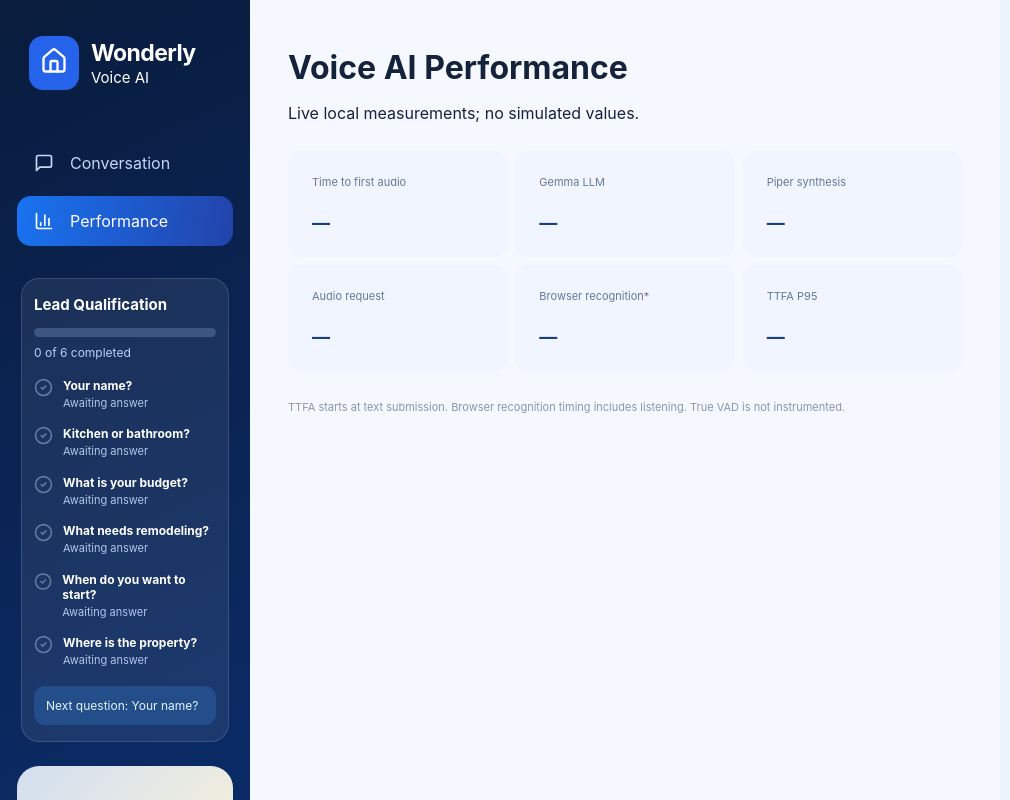
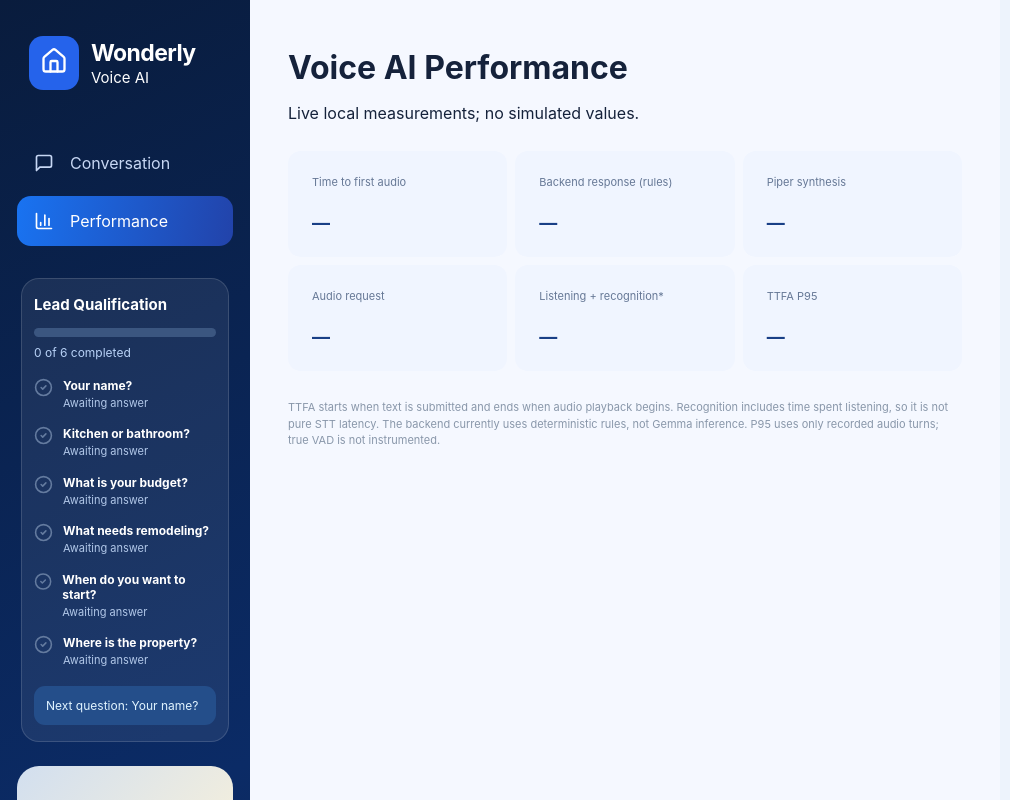
Before and after one commit to ShekharBlueWorld/wonderly-voice-ai, a React (Vite) app in the folder frontend/: page / in a window 1280 px wide. Both pictures are taken after a click on the button "Performance". Shown: the top 800 px of the page, without its empty margins (0-1010 px from the left). Built offline with nearby package versions, Linux system fonts and the light colour scheme.

Commit message:
Correct voice performance metric names and measurement explanations

```diff
--- a/frontend/src/main.jsx
+++ b/frontend/src/main.jsx
@@ -94,7 +94,7 @@ function App(){
  {error&&<div className="error">{error}</div>}
  <form className="composer" onSubmit={e=>{e.preventDefault();send()}}><input placeholder="Ask about your remodeling project..." value={input} onChange={e=>setInput(e.target.value)}/><button type="button" className="sound" onClick={()=>{setMuted(!muted);if(audio.current&&!muted){audio.current.pause();setSpeaking(false)}}}>{muted?<VolumeX size={21}/>:<Volume2 size={21}/>}</button><button type="submit" disabled={busy||!input.trim()} className="send"><Send size={21}/></button></form>
  </section></main>}
- {view==="Performance"&&<main className="center performancepage"><h1>Voice AI Performance</h1><p>Live local measurements; no simulated values.</p><div className="metricgrid"><div><small>Time to first audio</small><strong>{ttfa===null?'—':ttfa+' ms'}</strong></div><div><small>Gemma LLM</small><strong>{llm===null?'—':llm+' ms'}</strong></div><div><small>Piper synthesis</small><strong>{ttsEngine===null?'—':ttsEngine+' ms'}</strong></div><div><small>Audio request</small><strong>{tts===null?'—':tts+' ms'}</strong></div><div><small>Browser recognition*</small><strong>{stt===null?'—':stt+' ms'}</strong></div><div><small>TTFA P95</small><strong>{p95(samples.map(x=>x.ttfa))===null?'—':p95(samples.map(x=>x.ttfa))+' ms'}</strong></div></div><p className="metricnote">TTFA starts at text submission. Browser recognition timing includes listening. True VAD is not instrumented.</p></main>}
+ {view==="Performance"&&<main className="center performancepage"><h1>Voice AI Performance</h1><p>Live local measurements; no simulated values.</p><div className="metricgrid"><div><small>Time to first audio</small><strong>{ttfa===null?'—':ttfa+' ms'}</strong></div><div><small>Backend response (rules)</small><strong>{llm===null?'—':llm+' ms'}</strong></div><div><small>Piper synthesis</small><strong>{ttsEngine===null?'—':ttsEngine+' ms'}</strong></div><div><small>Audio request</small><strong>{tts===null?'—':tts+' ms'}</strong></div><div><small>Listening + recognition*</small><strong>{stt===null?'—':stt+' ms'}</strong></div><div><small>TTFA P95</small><strong>{p95(samples.map(x=>x.ttfa))===null?'—':p95(samples.map(x=>x.ttfa))+' ms'}</strong></div></div><p className="metricnote">TTFA starts when text is submitted and ends when audio playback begins. Recognition includes time spent listening, so it is not pure STT latency. The backend currently uses deterministic rules, not Gemma inference. P95 uses only recorded audio turns; true VAD is not instrumented.</p></main>}
  {view==="Conversation"&&<aside className="insights"><div className="topbar"><span className="online"><span className="dot"/> Shekhar Online</span><Settings size={19}/></div>
  <div className="panel consultant"><div className="consultantrow"><div className={"consultantavatar "+(speaking?"talking":"")}><img src="/shekhar-avatar.jpg" alt="Shekhar AI" onError={e=>e.currentTarget.style.display='none'}/></div><div><b>Shekhar AI</b><small>Virtual Remodeling Consultant</small><span className="consultantstatus">{speaking?'Speaking':listening?'Listening':'Available'}</span></div></div></div>
  {contact&&<div className="panel contactpanel"><h3>Consultation Summary</h3><p><b>{lead.name}</b> · {lead.project} · {lead.budget}</p><small>{lead.scope} · {lead.timeline} · {lead.location}</small><p>Contact: {contact.value}</p><div className="contactactions"><button onClick={()=>{const subject=encodeURIComponent('Remodeling consultation request');const body=encodeURIComponent('Homeowner: '+lead.name+'\nProject: '+lead.project+'\nBudget: '+lead.budget+'\nScope: '+lead.scope+'\nTimeline: '+lead.timeline+'\nCity: '+lead.location+'\nContact: '+contact.value);window.location.href='mailto:'+(contact.type==='email'?contact.value:'')+'?subject='+subject+'&body='+body}}>Send Email</button><button onClick={()=>{const body=encodeURIComponent('Remodeling consultation request for '+lead.name+': '+lead.project+', '+lead.budget+', '+lead.location+'.');window.location.href='sms:'+(contact.type==='phone'?contact.value:'')+'?body='+body}}>Send Text</button></div><small>Opens your email or messaging app for review; no automatic delivery.</small></div>}
```
